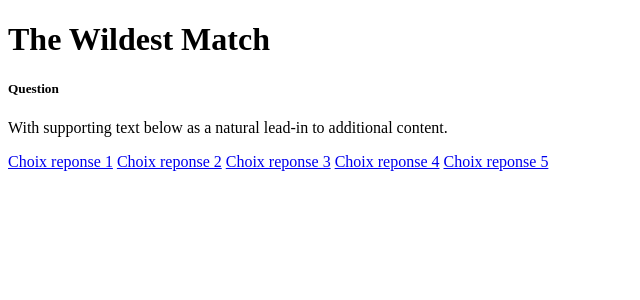
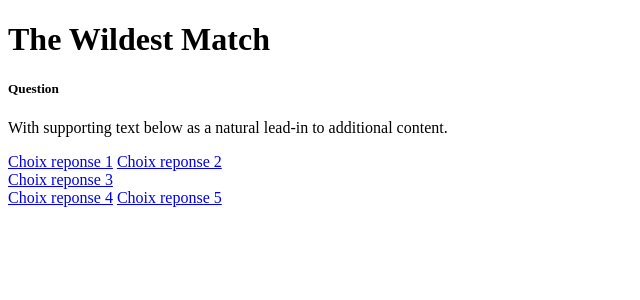
Before and after one commit to LeroyThomas/hackathon_2, a Symfony app: template templates/Player/player.html.twig in a window 1280 px wide. Shown: the top 300 px of the page, without its empty margins (0-640 px from the left). Run offline with Twig, Linux system fonts and the light colour scheme; the template is opened without the code that fills it, so the values that code supplies are empty; some libraries are stand-ins or nearby versions.

Commit message:
mise en page

```diff
--- a/templates/Player/player.html.twig
+++ b/templates/Player/player.html.twig
@@ -17,13 +17,19 @@
                 </div>
             </div>
         </div>
-        <div class="reponceChoice">
+        <div class="reponseChoice">
             <div class="list-group">
-                <a href="#" class="list-group-item list-group-item-action">Choix reponse 1</a>
-                <a href="#" class="list-group-item list-group-item-action">Choix reponse 2</a>
-                <a href="#" class="list-group-item list-group-item-action">Choix reponse 3</a>
-                <a href="#" class="list-group-item list-group-item-action " >Choix reponse 4</a>
-                <a href="#" class="list-group-item list-group-item-action " >Choix reponse 5</a>
+                <div class="choixDessus">
+                    <a href="#" class="list-group-item list-group-item-action">Choix reponse 1</a>
+                    <a href="#" class="list-group-item list-group-item-action">Choix reponse 2</a>
+                </div>
+                <div class="choixMilieu">
+                    <a href="#" class="list-group-item list-group-item-action">Choix reponse 3</a>
+                </div>
+                <div class="choixDessous">
+                    <a href="#" class="list-group-item list-group-item-action " >Choix reponse 4</a>
+                    <a href="#" class="list-group-item list-group-item-action " >Choix reponse 5</a>
+                </div>
             </div>
         </div>
     </div>
```
Also changed, not shown: assets/styles/app.scss (+13 -1 lines).
